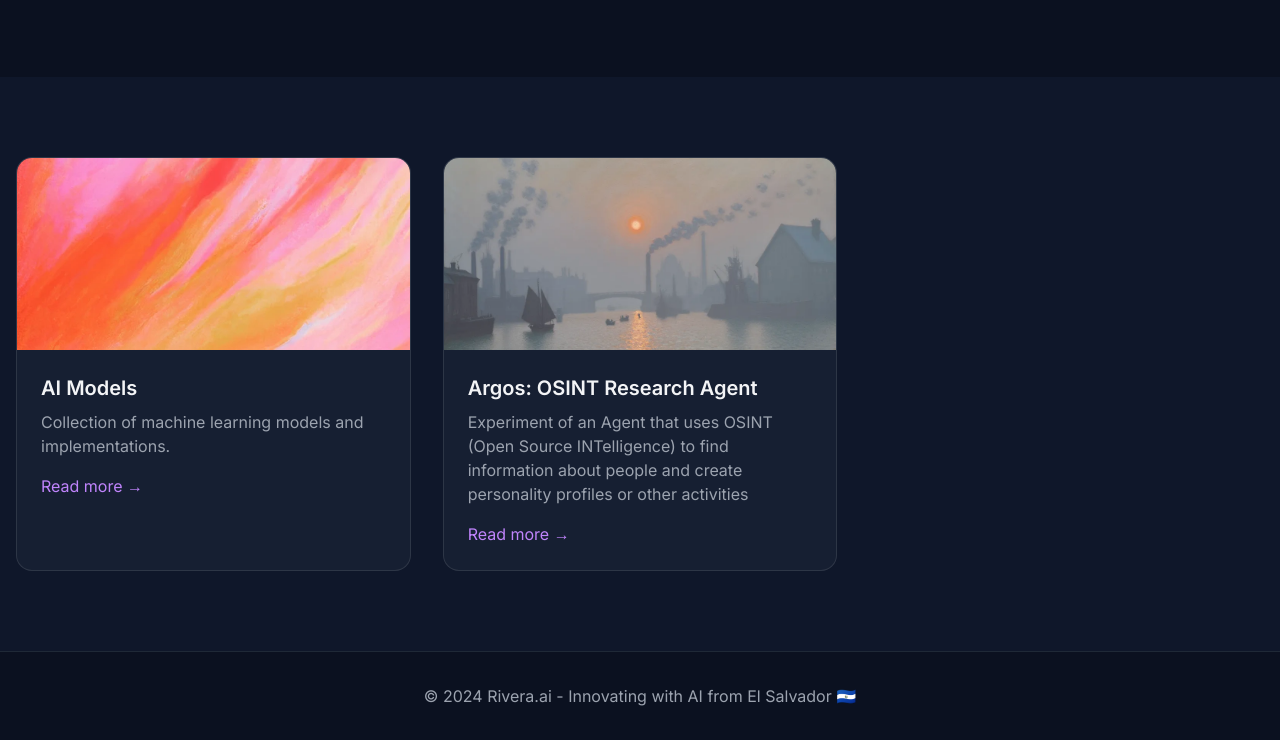
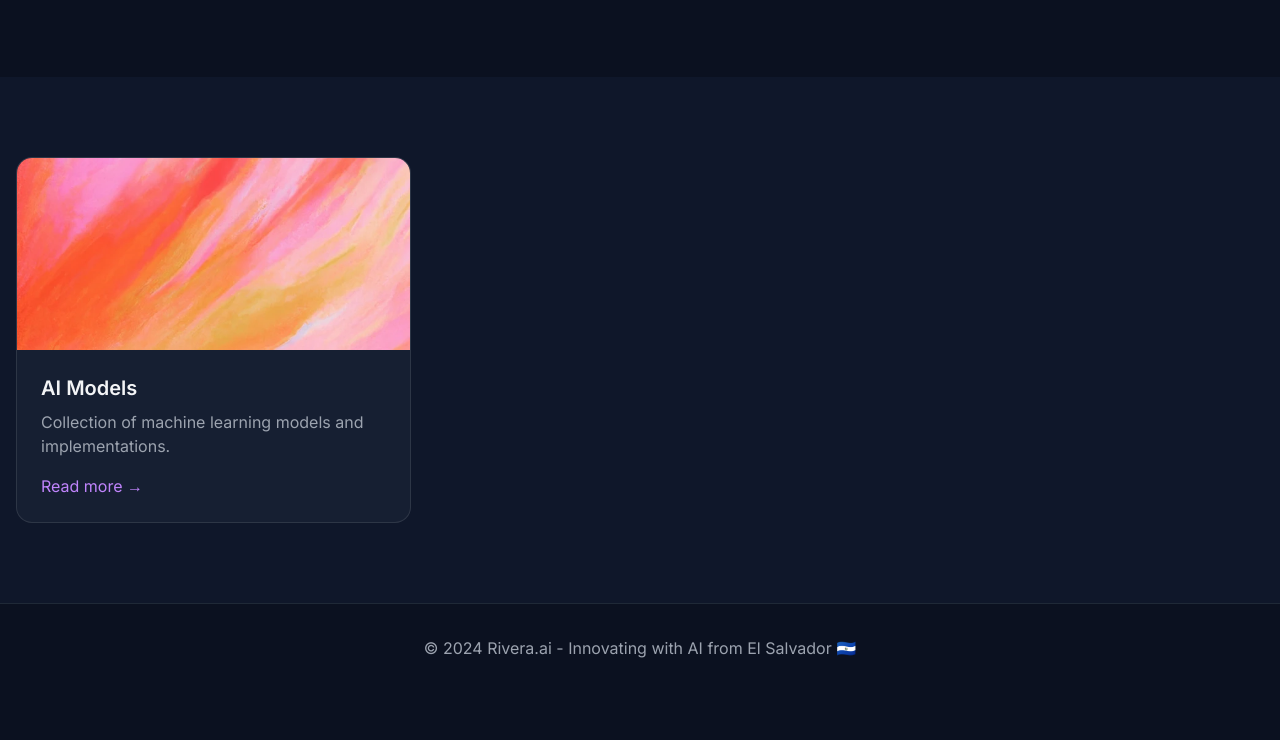
Before and after one commit to Rivera-ai/Rivera.ai-page, a plain HTML site: page index.html in a window 1280 px wide. Shown: the part 841-1581 px from the top of the page. After the commit the page ends 1533 px from the top, so only its background shows below. Drawn offline with nearby package versions, Linux system fonts and the light colour scheme.

Commit message:
Update index.html

```diff
--- a/index.html
+++ b/index.html
@@ -128,16 +128,6 @@
                         <a href="models.html" class="text-purple-400 hover:text-purple-300">Read more →</a>
                     </div>
                 </div>
-                <div class="glass-card overflow-hidden">
-                    <img src="Images/argos2.webp" alt="Project 2" class="w-full h-48 object-cover"/>
-                    <div class="p-6">
-                        <h3 class="text-xl font-semibold mb-2">Argos: OSINT Research Agent</h3>
-                        <p class="text-gray-400 mb-4">
-                            Experiment of an Agent that uses OSINT (Open Source INTelligence) to find information about people and create personality profiles or other activities
-                        </p>
-                        <a href="https://github.com/Rivera-ai/Argos" class="text-purple-400 hover:text-purple-300">Read more →</a>
-                    </div>
-                </div>
             </div>
         </div>
     </section>
```
